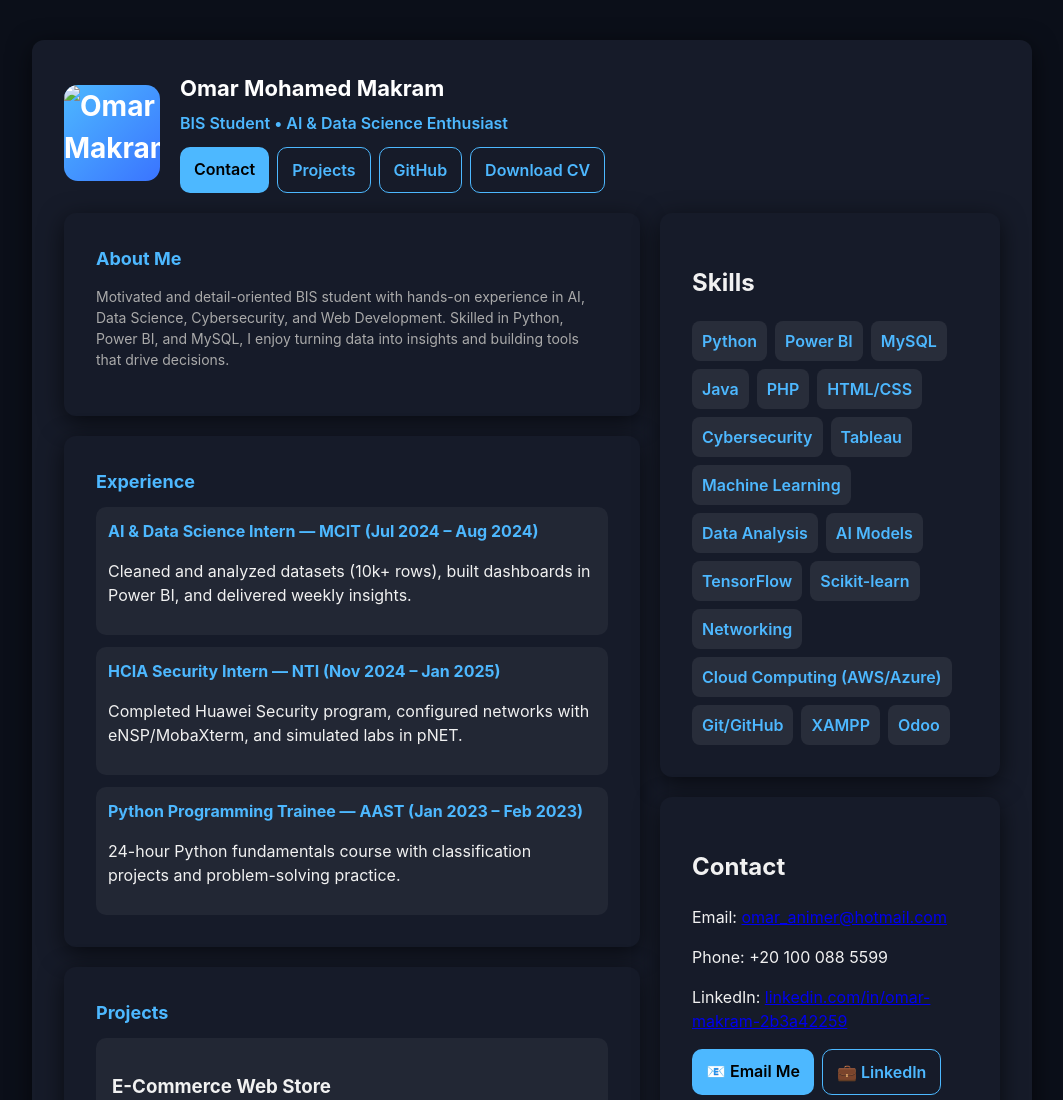
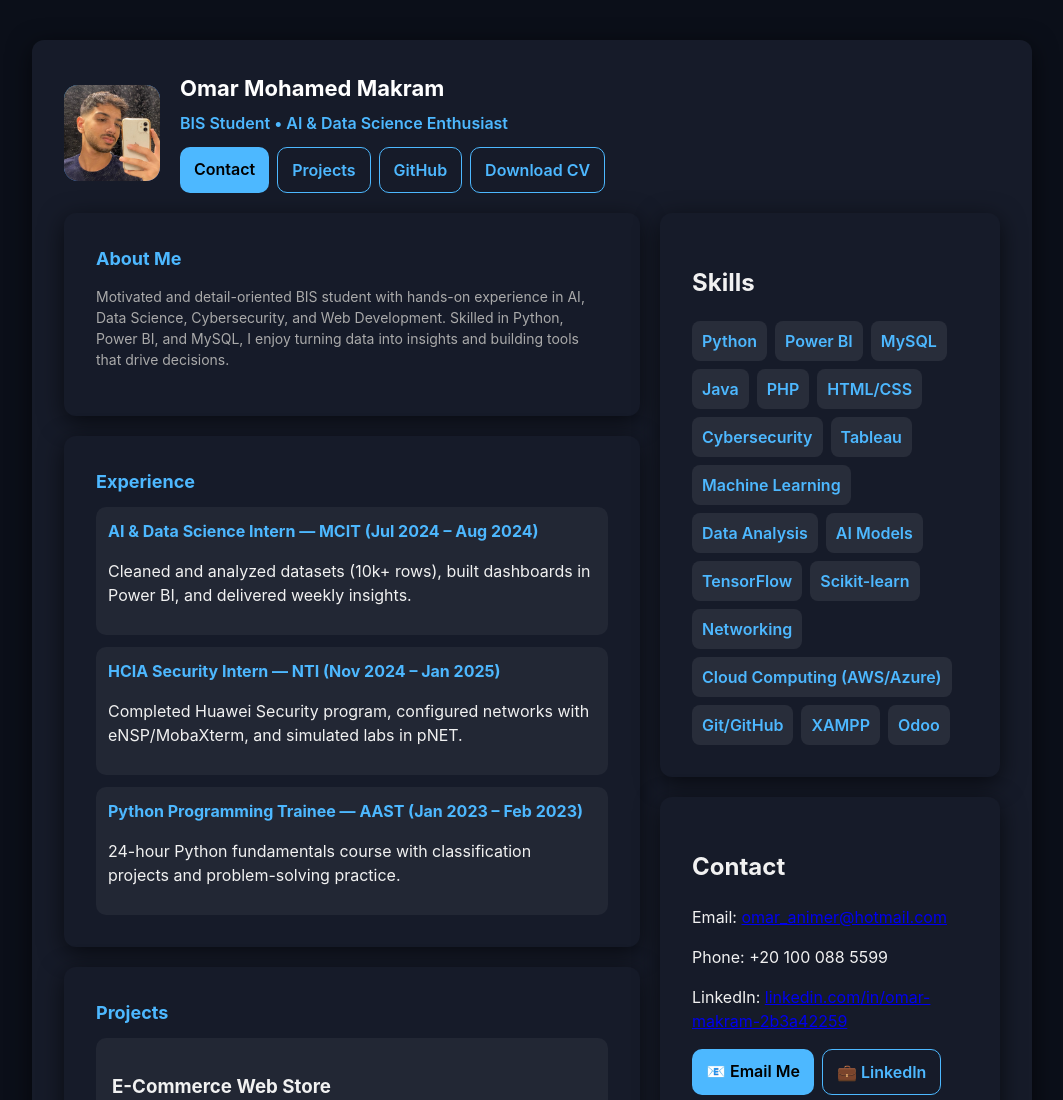
Before and after one commit to omar-424/Omar-portfolio, a plain HTML site: page index.html in a window 1280 px wide. Shown: the top 1100 px of the page, without its empty margins (108-1171 px from the left). Drawn offline with Linux system fonts and the light colour scheme.

Commit message:
Update index.html

```diff
--- a/index.html
+++ b/index.html
@@ -76,7 +76,7 @@
     <div class="card">
      <header>
   <div class="avatar">
-    <img src="IMG_7610.png" alt="Omar Makram" style="width:96px;height:96px;border-radius:14px;object-fit:cover;">
+    <img src="WhatsApp Image 2025-09-20 at 14.28.13_6a048157.jpg" alt="Omar Makram" style="width:96px;height:96px;border-radius:14px;object-fit:cover;">
   </div>
   <div class="intro">
     <h1>Omar Mohamed Makram</h1>
```
